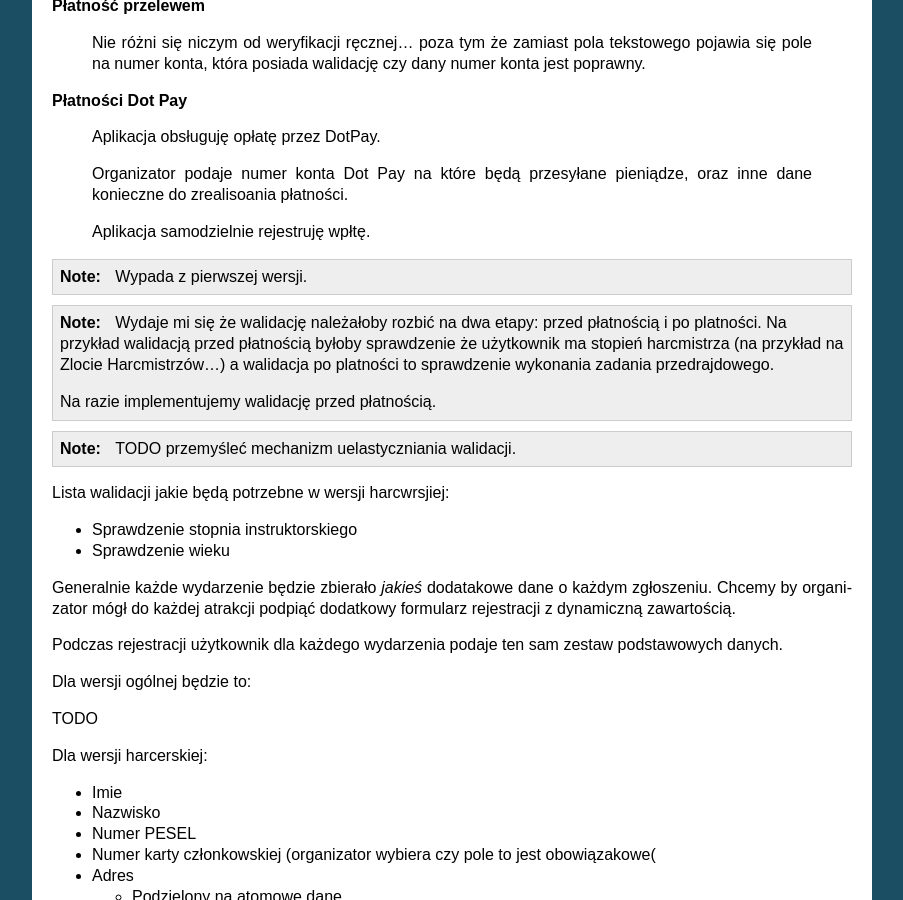
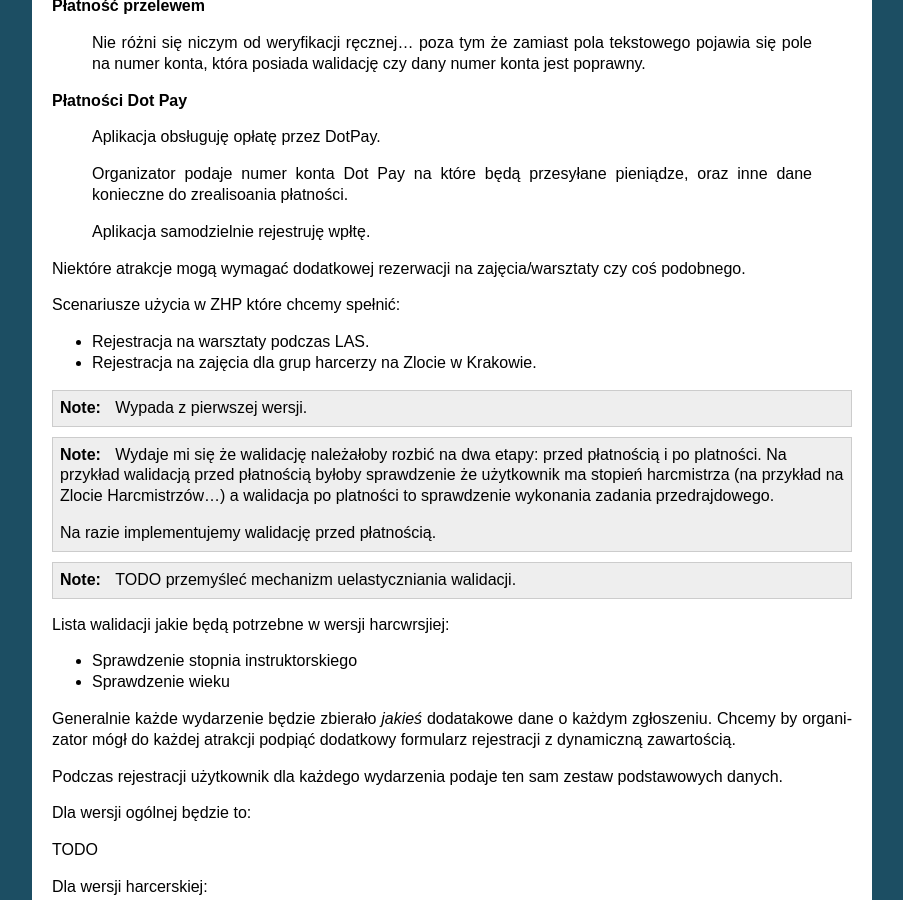
Before and after one commit to wnt-zhp/drigan, a Sphinx documentation site: the page built from docs/design/spec10.rst, in a window 1280 px wide and 900 px high, scrolled down 4234 px. Shown: the whole window, without its empty margins (198-1101 px from the left). Built offline with Sphinx 7.4.7, drawn with Linux system fonts in a browser that asks for light colours.

Commit message:
Closes: REJCEN-37

```diff
--- a/docs/design/spec10.rst
+++ b/docs/design/spec10.rst
@@ -291,6 +291,14 @@ Mamy takie metody opłaty:
 Rejestracja na zajęcia
 **********************
 
+Niektóre atrakcje mogą wymagać dodatkowej rezerwacji na zajęcia/warsztaty
+czy coś podobnego.
+
+Scenariusze użycia w ZHP które chcemy spełnić:
+
+* Rejestracja na warsztaty podczas LAS.
+* Rejestracja na zajęcia dla grup harcerzy na Zlocie w Krakowie.
+
 .. note::
 
     Wypada z pierwszej wersji.
```
